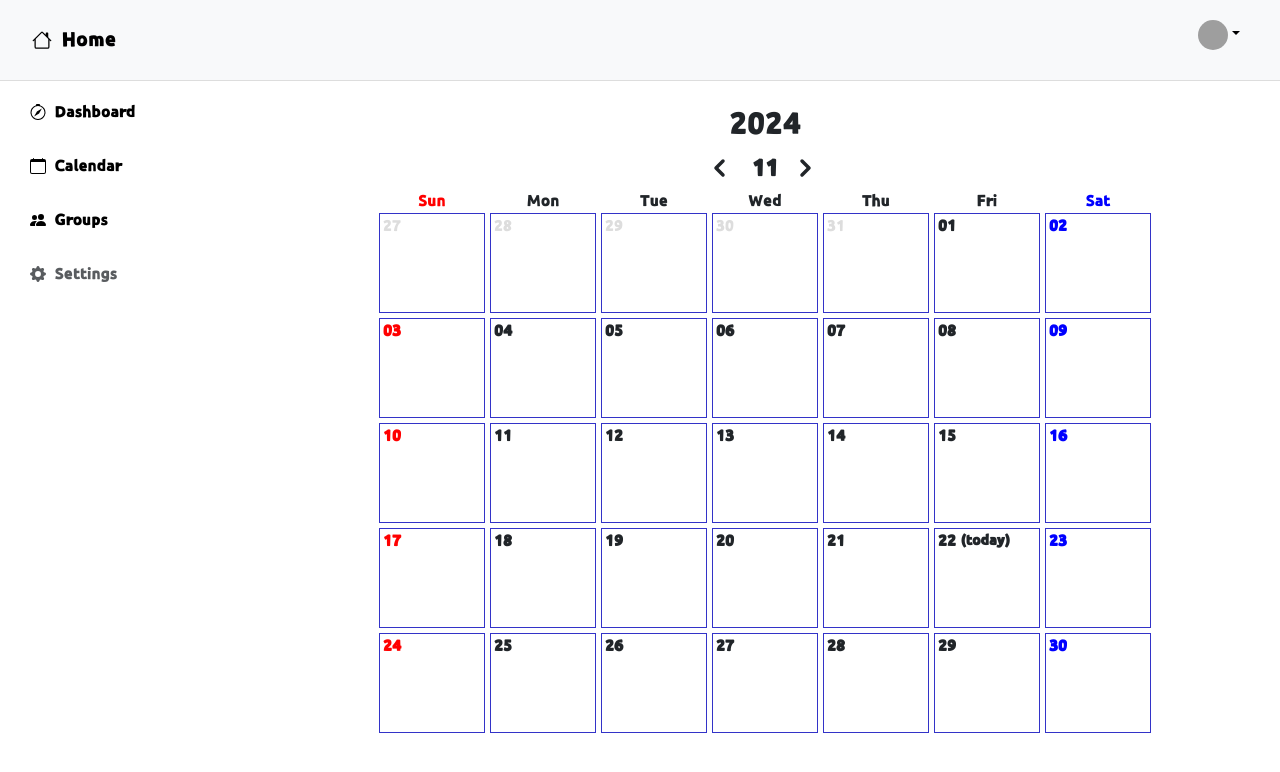
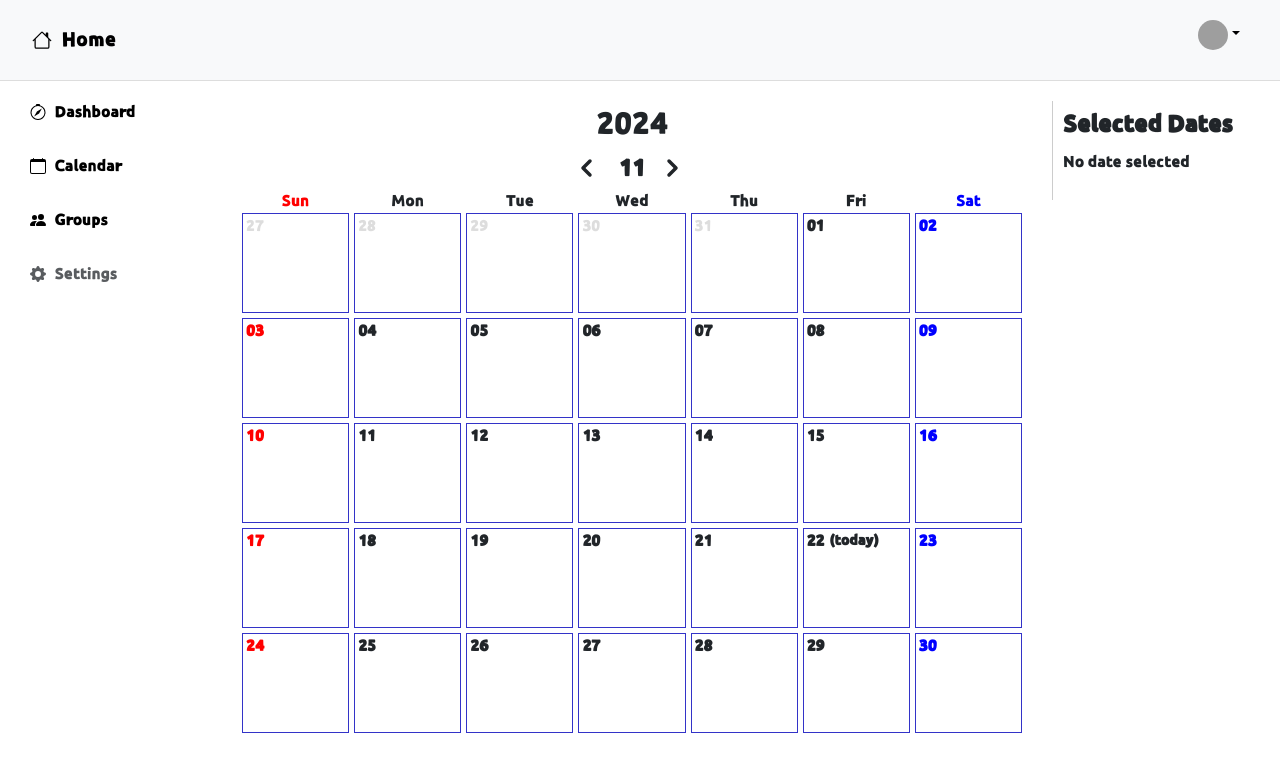
Before and after one commit to Hello-wwweb/eonje-manna-frontend, a React (Create React App) app in the folder eonje-manna/: page /Event/1 in a window 1280 px wide. Shown: the top 772 px of the page. Built offline with nearby package versions, Linux system fonts and the light colour scheme; grey boxes are pictures that could not be loaded.

Commit message:
망하면 돌아갈 곳

```diff
--- a/eonje-manna/package.json
+++ b/eonje-manna/package.json
@@ -10,6 +10,8 @@
     "date-fns": "^4.1.0",
     "install": "^0.13.0",
     "npm": "^10.9.0",
+    "rc-slider": "^11.1.7",
+    "rc-tooltip": "^6.2.1",
     "react": "^18.3.1",
     "react-bootstrap": "^2.10.5",
     "react-dom": "^18.3.1",
--- a/eonje-manna/src/App.css
+++ b/eonje-manna/src/App.css
@@ -84,7 +84,7 @@ svg {
   position: fixed;
   top: 60px; /* 네비게이션 바 높이만큼 아래로 */
   left: 0;
-  width: 250px;
+  width: 200px;
   height: calc(100vh - 60px); /* 화면 전체에서 네비게이션 바 높이를 뺀 영역 */
   background-color: #ffffff;
   border-right: 1px solid #ffffff;
@@ -95,7 +95,7 @@ svg {
 /* 메인 콘텐츠 스타일 */
 .main-content {
   margin-top: 60px; /* 네비게이션 바 높이 */
-  margin-left: 250px; /* 사이드바 너비 */
+  margin-left: 200px; /* 사이드바 너비 */
   padding: 20px;
   overflow: auto;
 }
--- a/eonje-manna/src/components/sidebar/StackedTab.css
+++ b/eonje-manna/src/components/sidebar/StackedTab.css
@@ -26,7 +26,7 @@
   color: white !important; /* 선택된 항목 글씨: 흰색 */
   border-radius: 10px;
   background-color: #3333c8 !important;
-  width: 70%;
+  width: 85%;
   height: 70%;
   text-align: center;
 }
--- a/eonje-manna/src/pages/EventDetailPage.css
+++ b/eonje-manna/src/pages/EventDetailPage.css
@@ -1,14 +1,31 @@
-.calendarWrapper {
-    align-items: center;
+.container{
+    margin-left: 0px;
     display: flex;
+    justify-content: left;
+    align-items: flex-start;
+}
+.selectedDates {
+    padding: 10px;
+    border-left: 1px solid #ccc;
+    margin-left: 20px;
+    display: flex;
+    flex-direction: column;
     justify-content: center;
+    align-items: flex-start;
+    min-width: 100px; /* 최소 너비를 주어서 선택된 날짜들이 보이도록 */
+}
 
+.selectedDates h1 {
+    text-align: left;
+    font-size: 1.5rem;
+    font-weight: bold;
+    margin-bottom: 10px;
 }
 
 .calendar {
     padding: 10px;
     padding-top: 0px;
-    width: 80%;
+    width: 800px;
 
     .year{
         text-align: center;
--- a/eonje-manna/src/pages/EventDetailPage.js
+++ b/eonje-manna/src/pages/EventDetailPage.js
@@ -19,11 +19,20 @@ import {
     isSunday,
 } from "date-fns";
 
+// 시간 선택하는 모달 띄우는 거
+import TimeSelectionModal from "./TimeSelectionModal";
+
 function EventDetailPage(){
     const { event_id } = useParams();
     const now_date = new Date()
     {/* 캘린더 만들기 */}
+    //오늘 날짜 관련 상태
     const [currentDate, setCurrentDate] = useState(new Date());
+
+    //선택한 날짜 및 모달 열림 상태
+    const [selectedDate, setSelectedDate] = useState(null);
+    const [isModalOpen, setIsModalOpen] = useState(false);
+
     const monthStart = startOfMonth(currentDate);
     const monthEnd = endOfMonth(currentDate);
     const startDate = startOfWeek(monthStart);
@@ -45,8 +54,18 @@ function EventDetailPage(){
         return monthArray;
     },[startDate, endDate]);
 
+    //날짜가 클릭됐을 때 모달 열기
+    const onDateClick = (date) => {
+        setSelectedDate(date);
+        setIsModalOpen(true);
+    };
+
+    const closeModal = ()=> {
+        setSelectedDate(null);
+        setIsModalOpen(false);
+    };
     return (
-        <div >
+        <div className="container">
             <div className='calendarWrapper'>
                 <div className="calendar">
                     {/*년*/}
@@ -109,7 +128,7 @@ function EventDetailPage(){
                                 <div key={`date${i}`}
                                 //validation이 true이면 className을 currentMonth, 아니면 diffMonth
                                 className={validation ? "currentMonth" : "diffMonth"}
-                                //validation ? currentMonth : diffMonth
+                                onClick={()=>onDateClick(v)}
                                 style={style}>
                                     <div className="topLine">
                                         <span className='day'>
@@ -123,10 +142,16 @@ function EventDetailPage(){
                     </div>
                 </div>
             </div>
-
-            <div>
-
+            <div className="selectedDates">
+                <h1>Selected Dates</h1>
+                <p>{selectedDate ? format(selectedDate, "yyyy-MM-dd") : "No date selected"}</p>
             </div>
+            {isModalOpen && (
+                <TimeSelectionModal
+                    date={selectedDate}
+                    onClose={closeModal}
+                />
+            )}
         </div>
     );
 }
--- /dev/null
+++ b/eonje-manna/src/pages/TimeSelectionModal.css
@@ -0,0 +1,64 @@
+.modalBackdrop {
+    position: fixed;
+    top: 0;
+    left: 0;
+    width: 100vw;
+    height: 100vh;
+    background: rgba(0, 0, 0, 0.5);
+    display: flex;
+    justify-content: center;
+    align-items: center;
+}
+
+.modalContent {
+    background: white;
+    padding: 20px;
+    border-radius: 8px;
+    width: 400px;
+    text-align: center;
+}
+
+.timeOptions {
+    display: grid;
+    grid-template-columns: repeat(4, 1fr);
+    gap: 10px;
+    margin: 20px 0;
+}
+
+.timeOption {
+    padding: 10px;
+    border: 1px solid #ccc;
+    border-radius: 4px;
+    cursor: pointer;
+}
+
+.timeOption.selected {
+    background: #007bff;
+    color: white;
+}
+
+.btnContainer{
+    display: flex;
+    justify-content: space-between ;
+}
+
+.submitBtn{
+    margin-top: 20px;
+    margin: 10px;
+    padding: 10px 20px;
+    border: none;
+    background: #3333c8;
+    color: white;
+    cursor: pointer;
+    border-radius: 4px;
+}
+.closeBtn {
+    margin-top: 20px;
+    margin: 10px;
+    padding: 10px 20px;
+    border: none;
+    background: #7f7fb7;
+    color: white;
+    cursor: pointer;
+    border-radius: 4px;
+}
--- /dev/null
+++ b/eonje-manna/src/pages/TimeSelectionModal.js
@@ -0,0 +1,49 @@
+import React, { useState } from 'react';
+import { format } from 'date-fns';
+import './TimeSelectionModal.css';
+
+function TimeSelectionModal({ date, onClose }) {
+    const [selectedTime, setSelectedTime] = useState([]);
+
+    // 시간 클릭 핸들러
+    const toggleTime = (time) => {
+        setSelectedTime((prev) =>
+            prev.includes(time)
+                ? prev.filter((t) => t !== time) // 선택 해제
+                : [...prev, time] // 선택 추가
+        );
+    };
+
+    const times = Array.from({ length: 24 }, (_, i) => `${i}:00`); // 시간 배열
+
+    return (
+        <div className="modalBackdrop">
+            <div className="modalContent">
+                {/* 날짜가 있을 때만 포맷팅 */}
+                <h2>Select Time for <br/>{date ? format(date, "yyyy-MM-dd") : "No date selected"}</h2>
+                <div className="timeOptions">
+                    {times.map((time) => (
+                        <div
+                            key={time}
+                            className={`timeOption ${selectedTime.includes(time) ? "selected" : ""}`}
+                            onClick={() => toggleTime(time)}
+                        >
+                            {time}
+                        </div>
+                    ))}
+                </div>
+                <div className="btnContainer">
+                    <button onClick={onClose} className="closeBtn">
+                        Close
+                    </button>
+                    <button onClick={onClose} className="submitBtn">
+                        Submit
+                    </button>
+                </div>
+
+            </div>
+        </div>
+    );
+}
+
+export default TimeSelectionModal;
```
Also changed, not shown: 1 other file (tests, documents, lock files or other folders). Lines whose indentation alone changed are shown as unchanged.
